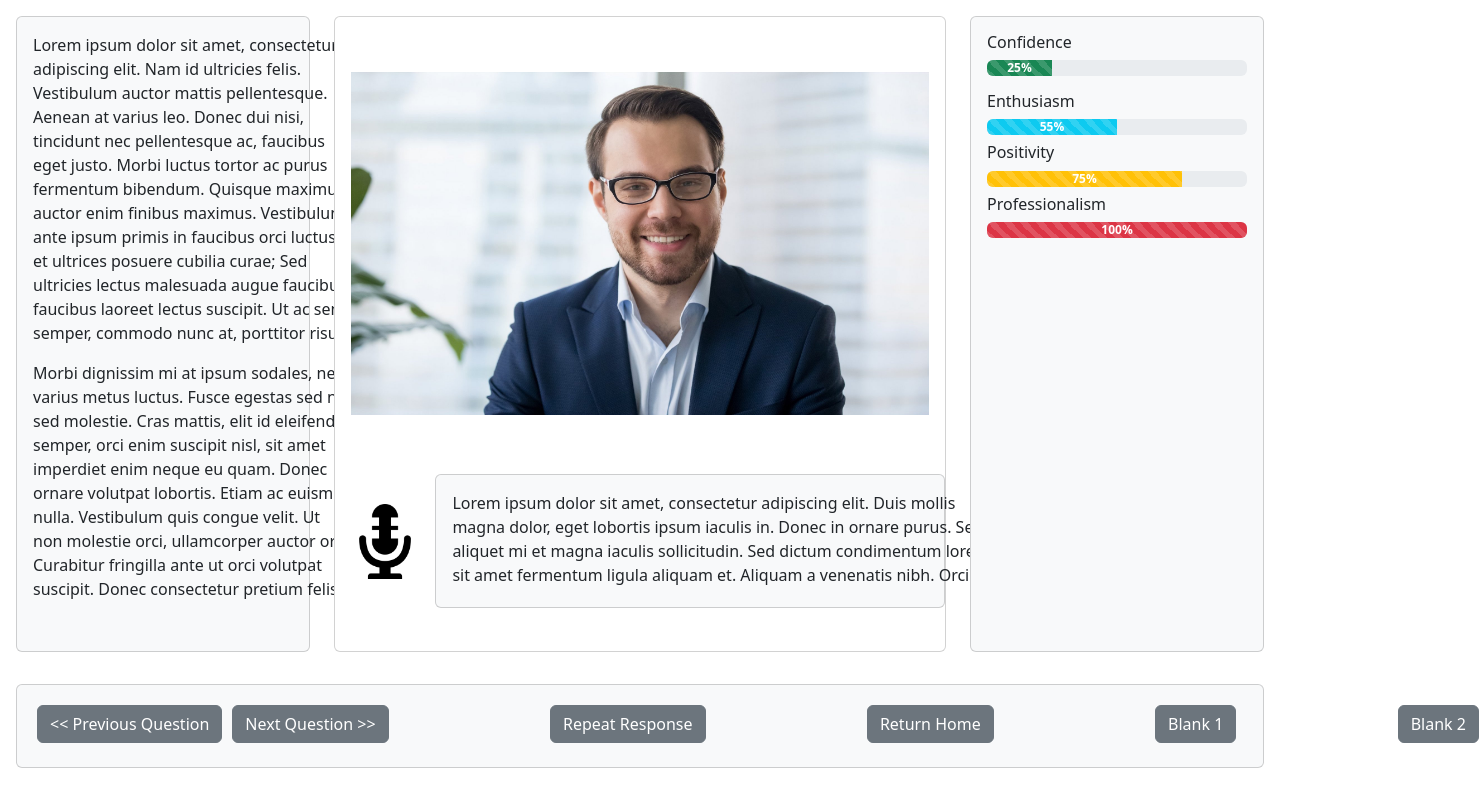
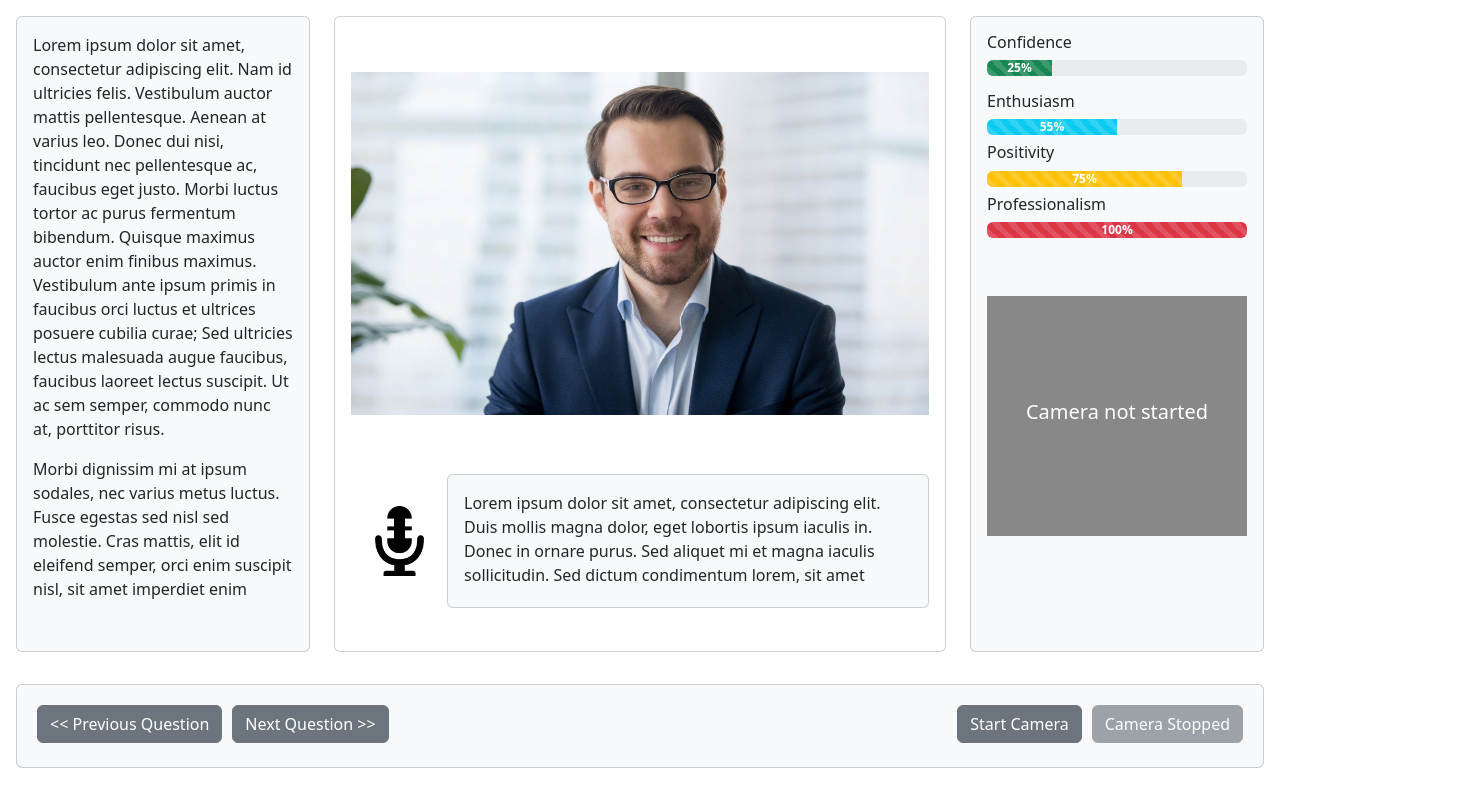
Before and after one commit to ManojBaasha/calhacks_2023, a React (Create React App) app in the folder frontend/: page / in a window 1280 px wide. Both pictures are taken after a click on the button "Begin your next interview". Shown: the whole page, 1483 px wide, since content can reach past the window. Built offline with nearby package versions, Linux system fonts and the light colour scheme.

Commit message:
set up camera/fixed shrinking & buttons

```diff
--- a/frontend/package.json
+++ b/frontend/package.json
@@ -9,6 +9,7 @@
     "bootstrap": "^5.3.0",
     "openai": "^3.3.0",
     "react": "^18.2.0",
+    "react-bootstrap": "^2.7.4",
     "react-dom": "^18.2.0",
     "react-scripts": "5.0.1",
     "web-vitals": "^2.1.4"
--- a/frontend/src/components/Auth.js
+++ b/frontend/src/components/Auth.js
@@ -69,37 +69,3 @@ export const Auth = ({ setIsAuth }) => {
     </div>
   );
 };
-
-const styles = {
-  container: {
-    display: 'flex',
-    flexDirection: 'column',
-    alignItems: 'center',
-    justifyContent: 'center',
-    // height: '45vh',
-  },
-  Button: {
-    marginTop: '20px',
-    padding: '10px 20px',
-    fontSize: '16px',
-    backgroundColor: 'tomato',  // Change the background color to red
-    color: 'white',         // Change the text color to white
-    border: 'none',
-    borderRadius: '5px',
-    cursor: 'pointer',
-  },
-  StartText: {
-    textAlign: 'center',
-    fontSize: '50px',
-    fontFamily: 'abel',
-    borderRadius: '5px',
-  },
-  Text: {
-    textAlign: 'center',
-    color: 'black',
-  },
-  Genie: {
-    width: '50%',
-    height: 'auto',
-  },
-};
--- a/frontend/src/components/Chat.js
+++ b/frontend/src/components/Chat.js
@@ -2,15 +2,62 @@ import React, { useState, useEffect, useRef } from "react";
 import "../styles/Chat.css";
 import 'bootstrap/dist/css/bootstrap.min.css';
 
-
 // const { Configuration, OpenAIApi } = require("openai");
 
 export const Chat = ({ room }) => {
-  const [isPressed, setIsPressed] = useState(false);
+  const [isMicrophonePressed, setIsMicrophonePressed] = useState(false);
+  const [isCameraStarted, setIsCameraStarted] = useState(false);
+  const [isCameraStopped, setIsCameraStopped] = useState(true);
+  const [videoStream, setVideoStream] = useState(null);
 
-  const handleClick = () => {
-    setIsPressed(!isPressed);
+
+  const videoRef = useRef();
+
+  const handleMicrophoneClick = () => {
+    setIsMicrophonePressed(!isMicrophonePressed);
   };
+
+  const handleStartCameraClick = () => {
+    setIsCameraStarted(true);
+    setIsCameraStopped(false);
+  };
+
+  const handleStopCameraClick = () => {
+    setIsCameraStarted(false);
+    setIsCameraStopped(true);
+  };
+
+
+  useEffect(() => {
+    const getVideoStream = async () => {
+      try {
+        if (isCameraStarted) {
+          const stream = await navigator.mediaDevices.getUserMedia({ video: true });
+          setVideoStream(stream);
+        } else if (isCameraStopped) {
+          videoStream.getTracks().forEach((track) => track.stop());
+          setVideoStream(null);
+        }
+      } catch (error) {
+        console.error("Error accessing webcam:", error);
+      }
+    };
+
+    getVideoStream();
+
+    return () => {
+      if (videoStream) {
+        videoStream.getTracks().forEach((track) => track.stop());
+      }
+    };
+  }, [isCameraStarted, isCameraStopped]);
+
+
+  useEffect(() => {
+    if (videoStream && videoRef.current && !videoRef.current.srcObject) {
+      videoRef.current.srcObject = videoStream;
+    }
+  }, [videoStream]);
 
   return (
     <div className="container-fluid vh-100 d-flex flex-column p-3">
@@ -31,8 +78,8 @@ export const Chat = ({ room }) => {
               <img className="half-card-image" src={require('../assets/profilePicture.jpg')} alt="Profile Picture" />
             </div>
             <div className="d-flex align-items-center">
-              <button className="btn" onClick={handleClick}>
-                {isPressed ? (
+              <button className="btn" onClick={handleMicrophoneClick}>
+                {isMicrophonePressed ? (
                   <img src={require('../assets/redMicrophone.png')} alt="Red Microphone" style={{ width: '70%', height: '70%' }} />
                 ) : (
                   <img src={require('../assets/blackMicrophone.png')} alt="Black Microphone" style={{ width: '70%', height: '70%' }} />
@@ -51,29 +98,39 @@ export const Chat = ({ room }) => {
             <div>
               <h6>Confidence</h6>
               <div className="progress mb-3">
-                <div className="progress-bar progress-bar-striped bg-success" role="progressbar" style={{ width: '25%' }} aria-valuenow="25" aria-valuemin="0" aria-valuemax="100">
+                <div className="progress-bar progress-bar-striped bg-success progress-bar-animated" role="progressbar" style={{ width: '25%' }} aria-valuenow="25" aria-valuemin="0" aria-valuemax="100">
                   <strong style={{ color: '#fff' }}>25%</strong>
                 </div>
               </div>
               <h6>Enthusiasm</h6>
               <div className="progress mb-2">
-                <div className="progress-bar progress-bar-striped bg-info" role="progressbar" style={{ width: '50%' }} aria-valuenow="50" aria-valuemin="0" aria-valuemax="100">
+                <div className="progress-bar progress-bar-striped bg-info progress-bar-animated" role="progressbar" style={{ width: '50%' }} aria-valuenow="50" aria-valuemin="0" aria-valuemax="100">
                   <strong style={{ color: '#fff' }}>55%</strong>
                 </div>
               </div>
               <h6>Positivity</h6>
               <div className="progress mb-2">
-                <div className="progress-bar progress-bar-striped bg-warning" role="progressbar" style={{ width: '75%' }} aria-valuenow="75" aria-valuemin="0" aria-valuemax="100">
+                <div className="progress-bar progress-bar-striped bg-warning progress-bar-animated" role="progressbar" style={{ width: '75%' }} aria-valuenow="75" aria-valuemin="0" aria-valuemax="100">
                   <strong style={{ color: '#fff' }}>75%</strong>
                 </div>
               </div>
               <h6>Professionalism</h6>
               <div className="progress mb-2">
-                <div className="progress-bar progress-bar-striped bg-danger" role="progressbar" style={{ width: '100%' }} aria-valuenow="100" aria-valuemin="0" aria-valuemax="100">
+                <div className="progress-bar progress-bar-striped bg-danger progress-bar-animated" role="progressbar" style={{ width: '100%' }} aria-valuenow="100" aria-valuemin="0" aria-valuemax="100">
                   <strong style={{ color: '#fff' }}>100%</strong>
                 </div>
               </div>
             </div>
+            {isCameraStarted && (
+              <div className="video-container">
+                {videoStream && <video ref={videoRef} autoPlay muted playsInline width="100%" height="auto" style={{ objectFit: 'cover' }} />}
+              </div>
+            )}
+            {!isCameraStarted && (
+              <div className="not-started-card">
+                <h5 className="card-title text-center word-wrap">Camera not started</h5>
+              </div>
+            )}
           </div>
         </div>
 
@@ -83,22 +140,27 @@ export const Chat = ({ room }) => {
 
           <div className="card bg-light p-3 h-100">
 
-            <div className="bottom-box d-flex justify-content-between p-1 ">
+            <div className="bottom-box d-flex justify-content-between p-1">
               <div className="d-flex justify-content-between">
                 <div><a className="btn btn-secondary" href="#" role="button">&lt;&lt; Previous Question</a></div>
                 <div className="btn-margin-left"><a className="btn btn-secondary" href="#" role="button" >Next Question &gt;&gt;</a></div>
               </div>
-              <div>
+              {/* Uncomment if we want to readd middle buttons */}
+              {/* <div>
                 <a className="btn btn-secondary" href="#" role="button">Repeat Response</a>
               </div>
               <div>
                 <a className="btn btn-secondary" href="#" role="button">Return Home</a>
-              </div>
-              <div>
-                <a className="btn btn-secondary" href="#" role="button">Blank 1</a>
-              </div>
-              <div>
-                <a className="btn btn-secondary" href="#" role="button">Blank 2</a>
+              </div> */}
+              <div className="d-flex justify-content-between">
+                <div>
+                  <button className="btn btn-secondary" onClick={handleStartCameraClick} disabled={isCameraStarted}>
+                    {isCameraStarted ? "Camera Started" : "Start Camera"}
+                  </button>
+                </div>
+                <div className="btn-margin-left"><button className="btn btn-secondary" onClick={handleStopCameraClick} disabled={isCameraStopped}>
+                  {isCameraStopped ? "Camera Stopped" : "Stop Camera"}
+                </button></div>
               </div>
             </div>
           </div>
--- a/frontend/src/styles/Chat.css
+++ b/frontend/src/styles/Chat.css
@@ -11,27 +11,49 @@
     left: 0;
     height: 100%;
     width: 100%;
+    max-width: 100%;
     object-fit: contain;
 }
 
 .scrollable-text-inside {
     height: 100px;
-    width: 550px;
+    width: 100%;
+    max-width: 550px;
     overflow-y: auto;
 }
 
 .scrollable-text-left {
     height: 570px;
     width: 320px;
+    max-width: 100%;
     overflow-y: auto;
 }
 
 .bottom-box {
     height: 50px;
     width: 1450px;
+    max-width: 100%;
     overflow-y: auto;
 }
 
 .btn-margin-left {
     margin-left: 10px;
-  }
+}
+
+.video-container {
+    margin-top: 50px;
+}
+
+.not-started-card {
+    height: 240px;
+    background: #888888;
+    color: #ffffff;
+    display: flex;
+    align-items: center;
+    justify-content: center;
+    margin-top: 50px;
+}
+
+.full-width-button {
+    width: 100%;
+}
```
Also changed, not shown: 1 other file (tests, documents, lock files or other folders).
